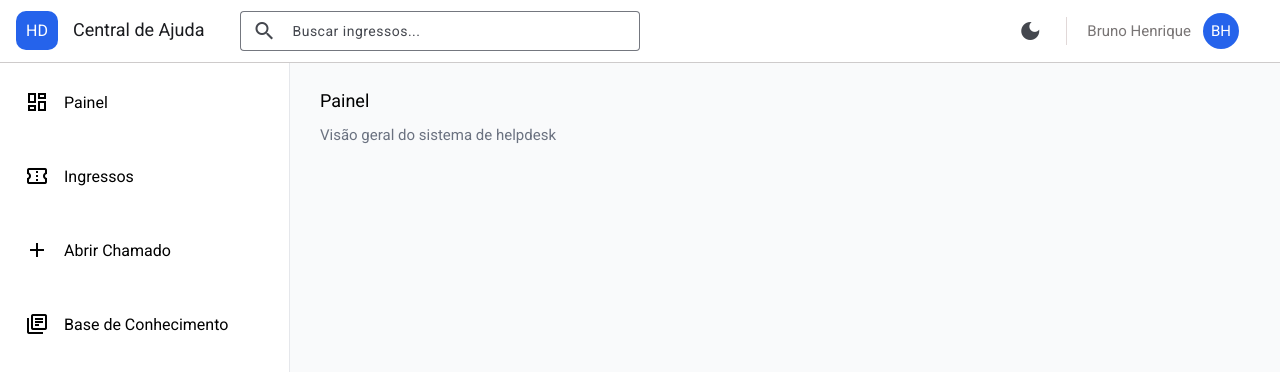
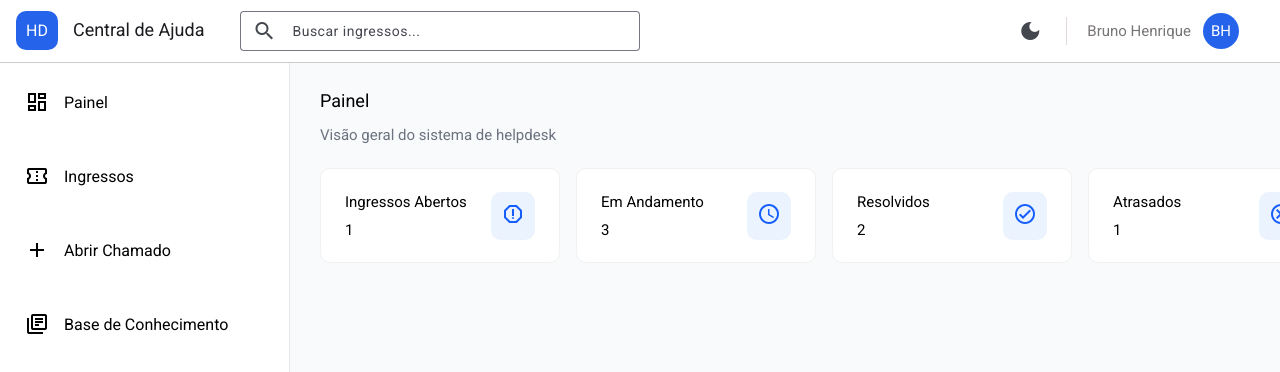
Before and after one commit to BrunooHms/Help_Desk-Angular, an Angular app: page /dashboard in a window 1280 px wide. Shown: the top 372 px of the page. Built offline with nearby package versions, Linux system fonts and the light colour scheme.

Commit message:
feat: add dashboard status cards

```diff
--- a/src/app/pages/dashboard/dashboard.component.html
+++ b/src/app/pages/dashboard/dashboard.component.html
@@ -1,5 +1,17 @@
-<p class="page-title">Painel</p>
+<div class="container">
 
-<p class="page-subtitle">
-  Visão geral do sistema de helpdesk
-</p>
+  <p class="page-title">Painel</p>
+
+  <p class="page-subtitle">
+    Visão geral do sistema de helpdesk
+  </p>
+
+  <div class="cards">
+    <app-status-card title="Ingressos Abertos" value="1" icon="report" > </app-status-card>
+    <app-status-card title="Em Andamento" value="3" icon="schedule" > </app-status-card>
+    <app-status-card title="Resolvidos" value="2" icon="check_circle"> </app-status-card>
+    <app-status-card title="Atrasados" value="1" icon="cancel"> </app-status-card>
+
+  </div>
+
+</div>
--- a/src/app/pages/dashboard/dashboard.component.scss
+++ b/src/app/pages/dashboard/dashboard.component.scss
@@ -1,13 +1,19 @@
+.container {
+  margin-left: 30px;
+}
 .page-title {
     font-size: 18px;
     margin-bottom: 15px;
-    margin-left: 30px;
+
   }
 
-  .page-subtitle {
+.page-subtitle {
     color: #6b7280;
     margin-bottom: 24px;
-    margin-left: 30px;
     font-size: 15px;
+  }
 
-  }
+.cards {
+  display: flex;
+  gap: 16px;
+}
--- a/src/app/pages/dashboard/dashboard.component.ts
+++ b/src/app/pages/dashboard/dashboard.component.ts
@@ -1,8 +1,12 @@
 import { Component } from '@angular/core';
+import { StatusCardComponent } from "../../shared/components/status-card/status-card.component";
+
+
 
 @Component({
   selector: 'app-dashboard',
-  imports: [],
+  imports: [StatusCardComponent,
+            ],
   templateUrl: './dashboard.component.html',
   styleUrl: './dashboard.component.scss'
 })
--- /dev/null
+++ b/src/app/shared/components/status-card/status-card.component.html
@@ -0,0 +1,9 @@
+<div class="stat-card">
+    <div class="info">
+        <span class="title"> {{title}} </span>
+        <span class="value"> {{ value }} </span>
+    </div>
+    <div class="icon" [style.background-color]="bgColor">
+        <mat-icon class="material-icons-outlined" > {{ icon }} </mat-icon>
+    </div>
+</div>
--- /dev/null
+++ b/src/app/shared/components/status-card/status-card.component.scss
@@ -0,0 +1,34 @@
+.stat-card {
+    background-color: white;
+    height: 95px;
+    width: 240px;
+    padding: 24px;
+    border-radius: 10px;
+    border: 1px solid #f2f1f1;
+    cursor: pointer;
+    display: flex;
+    align-items: center;
+}
+
+.stat-card:hover {
+    box-shadow: 0px 3px 6px rgba(0, 0, 0, 0.08);
+    transition: box-shadow 0.2s ease;
+}
+
+.icon {
+    margin-left: auto;
+    background-color: #ebf3ff;
+    color: #155dfc;
+    padding: 10px;
+    border-radius: 10px;
+}
+
+.info {
+    display: flex;
+    flex-direction: column;
+    gap: 10px;
+}
+
+.info span {
+    font-size: 15px;
+}
--- a/src/index.html
+++ b/src/index.html
@@ -9,6 +9,7 @@
   <link href="https://fonts.googleapis.com/css2?family=Roboto:wght@300;400;500&display=swap" rel="stylesheet">
   <link href="https://fonts.googleapis.com/icon?family=Material+Icons" rel="stylesheet">
   <link href="https://fonts.googleapis.com/icon?family=Material+Icons+Outlined" rel="stylesheet">
+
 </head>
 <body class="mat-typography">
   <app-root></app-root>
```
Also changed, not shown: src/app/shared/components/status-card/status-card.component.ts (added, +15 -0 lines), 1 other file (tests, documents, lock files or other folders).
